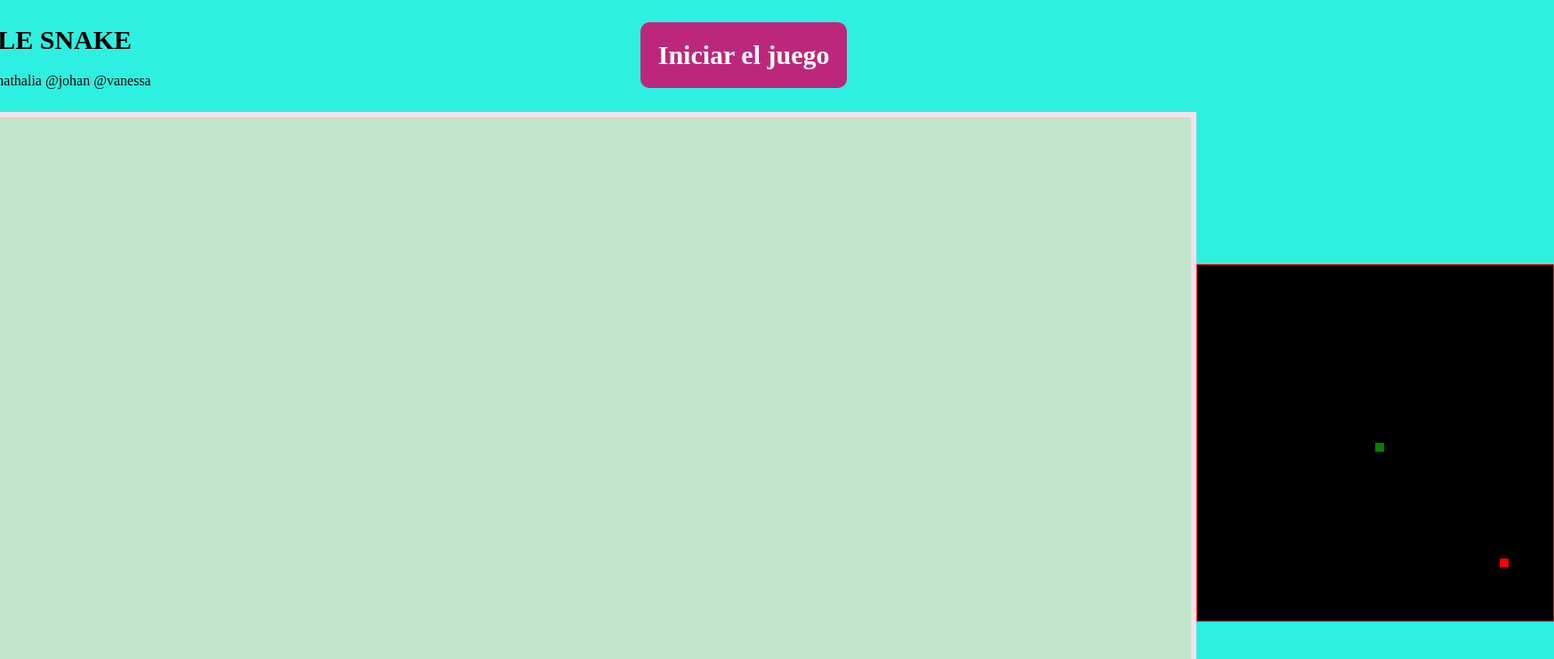
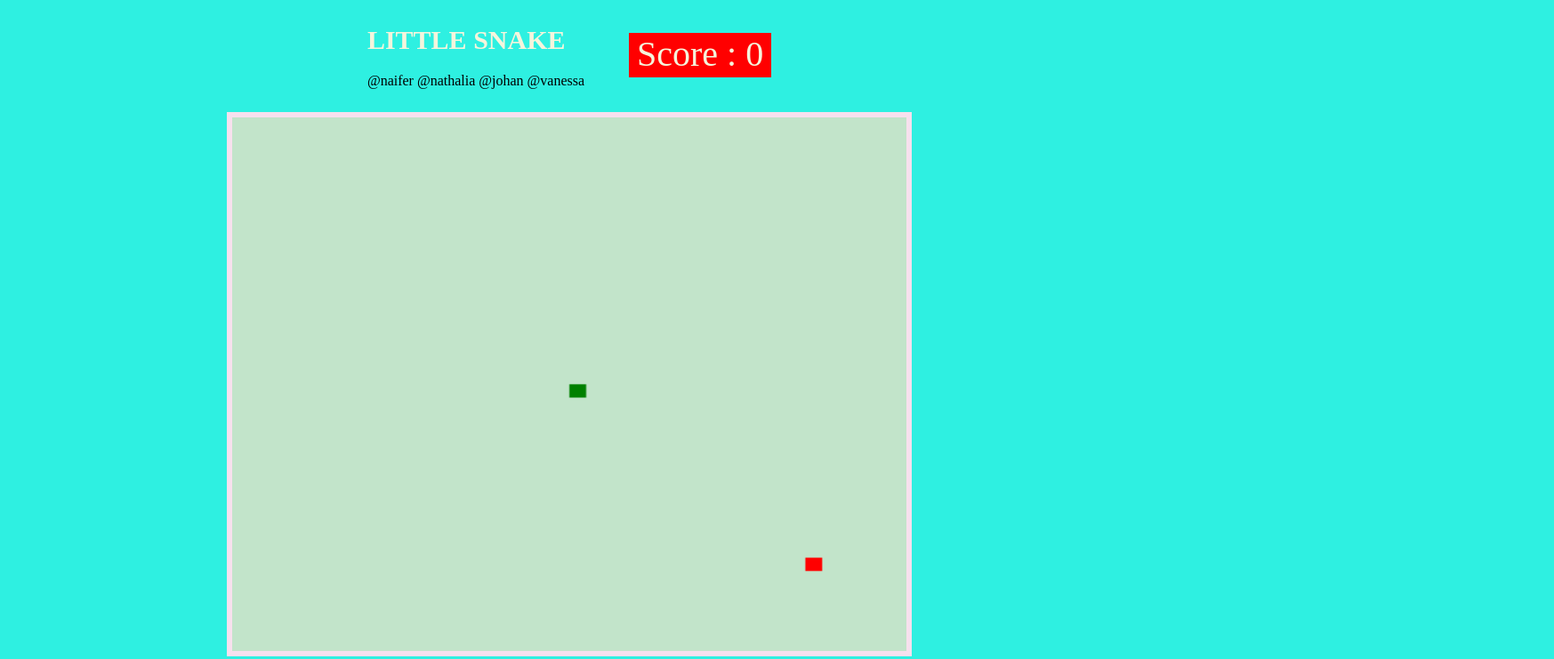
Before and after one commit to nessa26/serpiente, a plain HTML site: page index.html in a window 1280 px wide. Shown: the top 741 px of the page at 89% size, 1747 px wide, since content can reach past the window. Drawn offline with Linux system fonts and the light colour scheme.

Commit message:
juego snake basico terminado

```diff
--- a/index.html
+++ b/index.html
@@ -15,14 +15,15 @@
                 <h1>LITTLE SNAKE</h1>
                 <p>@naifer @nathalia @johan @vanessa</p>
             </span>
-            <span><input id="btn" type="button" value="Iniciar el juego"></span>
+
+            <span class="score">
+                Score : <span id="score">0</span>
+            </span>
+
         </div>
-        <canvas class="gang"></canvas>
+        <canvas class="gang" id="tutorial" width="400" height="400"></canvas>
     </main>
 
-    <!-- naifer inicial. -->
-
-    <canvas id="tutorial" width="400" height="400"></canvas>
     <script src="script.js"></script>
 </body>
 </html>
--- a/script.js
+++ b/script.js
@@ -8,6 +8,10 @@ let tail = [];
 let horizontalDirection = '';
 let verticalDirection = '';
 let keyName = '-';
+let score = 0;
+
+const scoreB =  document.getElementById("score")
+
 window.addEventListener("DOMContentLoaded", () =>{
 
     // Al iniciar el juego la serpiente debe estar en una posición
@@ -120,7 +124,9 @@ window.addEventListener("DOMContentLoaded", () =>{
 
         else if (axesX == axesEatX && axesY == axesEatY) {
             counterEat++;
+            score++ ;
             eat();
+            updateScore();
 
         }else{
             snake.clearRect(tail[0][0], tail[0][1], width, height);
@@ -129,6 +135,9 @@ window.addEventListener("DOMContentLoaded", () =>{
         }
     }
 
+    const updateScore = () => {
+        scoreB.innerHTML = score;
+    }
 
     function automatic() {
 
--- a/style.css
+++ b/style.css
@@ -14,16 +14,32 @@ main{
     display: flex;
     flex-direction: row;
     align-items: center;
-    gap: 550px;
+    gap: 50px;
 }
 h1{
     font-weight: 900;
     font-family: 'Times New Roman', Times, serif;
     font-size: 30px;
+
+    color: beige;
 }
+
+.score{
+    text-align: center;
+
+    font-family: 'Times New Roman', Times, serif;
+    color: beige;
+    font-size: 40px;
+
+    background-color: red;
+
+    height: 50px;
+    width: 160px;
+}
+
 .gang{
-    width: 1800px;
-    height: 850px;
+    width: 60%;
+    height: 75vh;
     border: 6px solid #f7e0ee ;
     margin: 0 auto;
     display: flex;
@@ -41,15 +57,3 @@ h1{
     border: none;
     padding: 20px;
 }
-
-/*
-Css de naifer inicial
-*/
-
-body{
-    display: flex;
-    justify-content: center;
-    align-items: center;
-}
-canvas { border: 1px solid rgb(255, 0, 0);
-background-color: rgb(0, 0, 0); }
```
